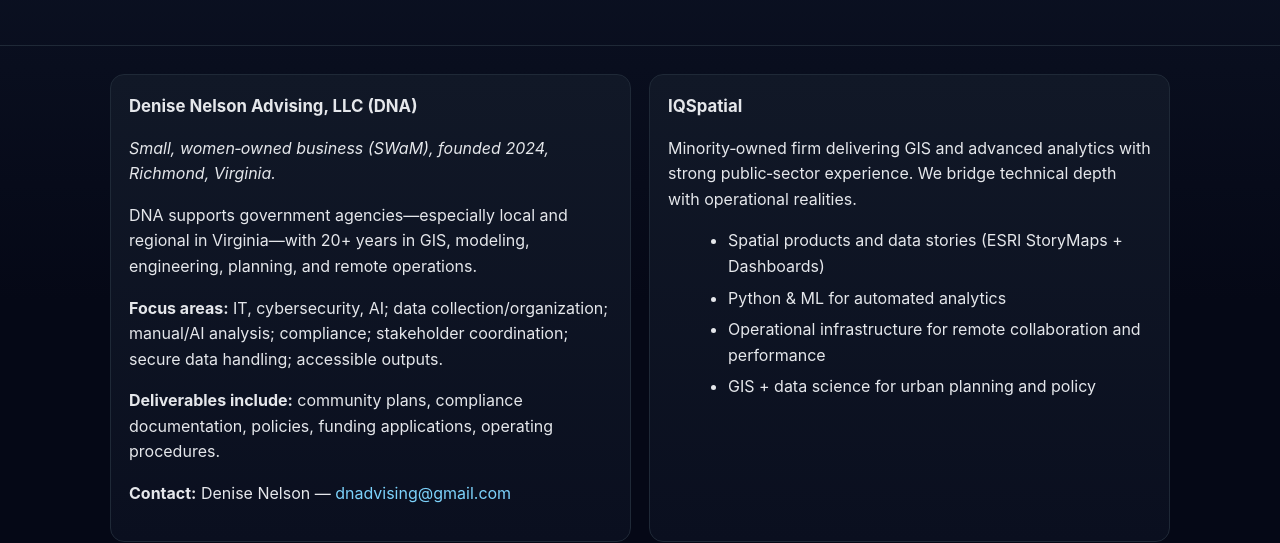
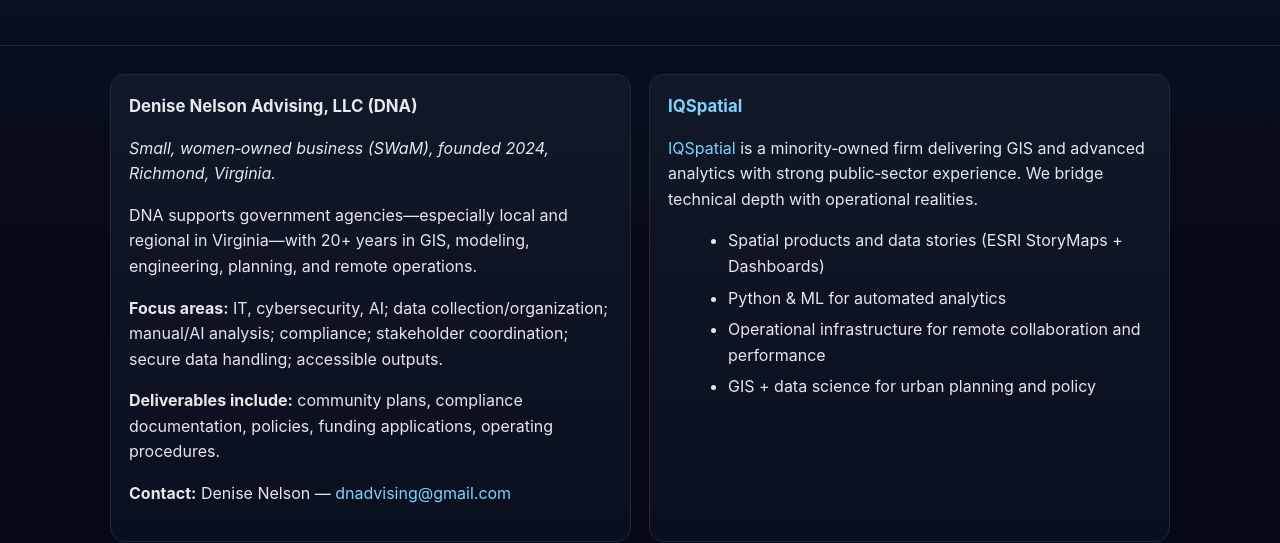
Before and after one commit to rmkenv/pipewrenchweb, a plain HTML site: page team.html in a window 1280 px wide. Shown: the part 282-825 px from the top of the page. Drawn offline with Linux system fonts and the light colour scheme.

Commit message:
Update team.html

```diff
--- a/team.html
+++ b/team.html
@@ -47,8 +47,8 @@
         <p><strong>Contact:</strong> Denise Nelson — <a href="mailto:dnadvising@gmail.com">dnadvising@gmail.com</a></p>
       </div>
       <div class="card">
-        <h4>IQSpatial</h4>
-        <p>Minority‑owned firm delivering GIS and advanced analytics with strong public‑sector experience. We bridge technical depth with operational realities.</p>
+        <h4><a href="https://iqspatial.com" target="_blank" rel="noopener">IQSpatial</a></h4>
+        <p><a href="https://iqspatial.com" target="_blank" rel="noopener">IQSpatial</a> is a minority‑owned firm delivering GIS and advanced analytics with strong public‑sector experience. We bridge technical depth with operational realities.</p>
         <ul class="list-tight">
           <li>Spatial products and data stories (ESRI StoryMaps + Dashboards)</li>
           <li>Python & ML for automated analytics</li>
```
